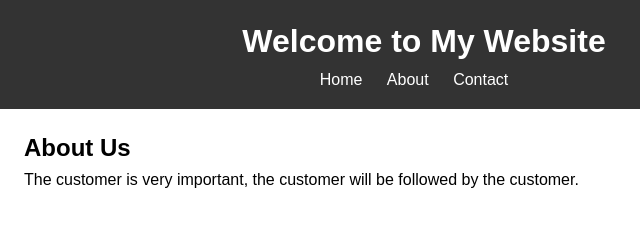
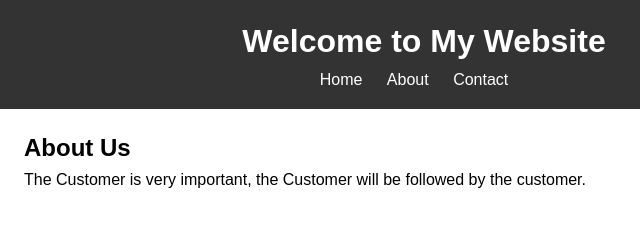
Before and after one commit to AshishThigale/Demo_Frontend_Workflow, a plain HTML site: page index.html in a window 1280 px wide. Shown: the top 230 px of the page, 216-856 px from the left. Drawn offline with Linux system fonts and the light colour scheme; a script that the page names is missing.

Commit message:
Update index.html
Update 1

```diff
--- a/index.html
+++ b/index.html
@@ -21,7 +21,7 @@
   <main>
     <section>
       <h2>About Us</h2>
-      <p>The customer is very important, the customer will be followed by the customer.</p>
+      <p>The Customer is very important, the Customer will be followed by the customer.</p>
     </section>
 
     <section>
```
